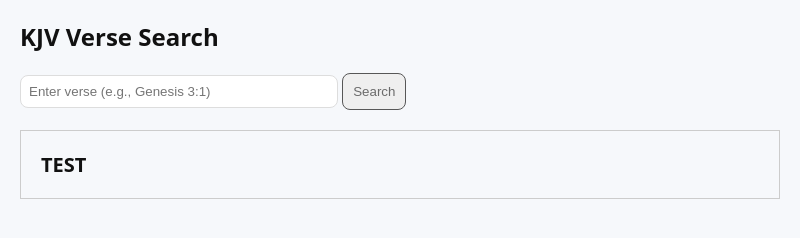
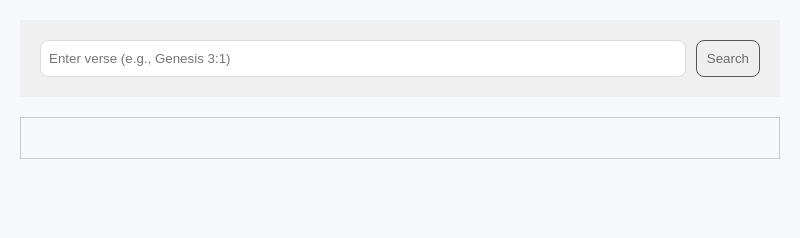
Before and after one commit to asyongista/shadowoftherock, an Electron app: page index.html in a window 800 px wide. Drawn offline with Linux system fonts and the light colour scheme.

Commit message:
update ui

```diff
--- a/index.html
+++ b/index.html
@@ -8,13 +8,13 @@
 </head>
 
 <body>
-    <h2>KJV Verse Search</h2>
-    <input id="searchInput" type="text" placeholder="Enter verse (e.g., Genesis 3:1)">
-    <button onclick="search()">Search</button>
-    <h1>
-        <div id="result">TEST</div>
-    </h1>
 
+    <div id="controls">
+        <input id="searchInput" type="text" placeholder="Enter verse (e.g., Genesis 3:1)">
+        <button onclick="search()">Search</button>
+    </div>
+
+    <b><div id="result"></div></b>
 
     <script src="renderer.js"></script>
 </body>
--- a/style.css
+++ b/style.css
@@ -2,7 +2,7 @@
     font-family: system-ui, -apple-system, 'Segoe UI', Roboto, 'Helvetica Neue', Arial;
     background: #f6f8fb;
     color: #111;
-      margin: 20px;
+    margin: 20px;
 }
 
 .container {
@@ -19,11 +19,6 @@
     font-size: 20px;
 }
 
-.controls {
-    display: flex;
-    gap: 8px;
-    margin-bottom: 12px;
-}
 
 input {
     flex: 1;
@@ -43,14 +38,6 @@
     cursor: pointer;
 }
 
-/* .result {
-    min-height: 80px;
-    padding: 12px;
-    border-radius: 8px;
-    border: 1px dashed #ddd;
-    background: #fbfdff;
-} */
-
 .note {
     margin-top: 8px;
     color: #555;
@@ -65,12 +52,27 @@
 
 
 
-
-#result {
-    margin-top: 20px;
-    padding: 10px;
-    border: 1px solid #ccc;
+#controls {
+    position: sticky;
+    bottom: 0;
+    background: #f0f0f0;
+    padding: 20px;
+    display: flex;
+    gap: 10px;
+    z-index: 100;
 }
 
 
-#result { padding: 20px; overflow: auto; height: calc(100% - 70px); box-sizing: border-box; }
+
+#result {
+    font-size: 400%;
+    border: 1px solid #ccc;
+    margin-top: 20px;
+    padding: 20px;
+    overflow-y: auto;
+    height: calc(100% - 70px);
+
+    width: 100%;
+    box-sizing: border-box;
+    flex-grow: 1;
+}
```
Also changed, not shown: main.js (+6 -1 lines).
